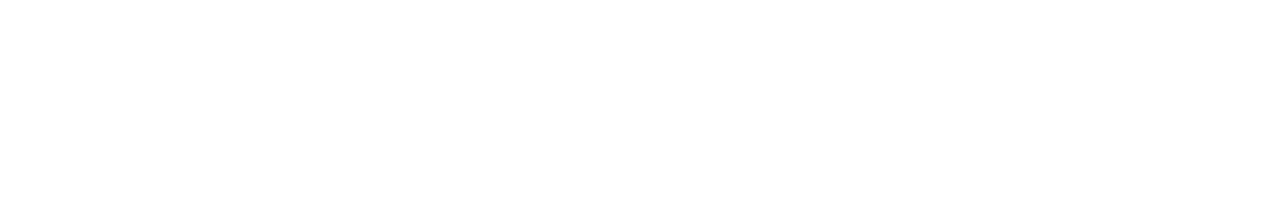
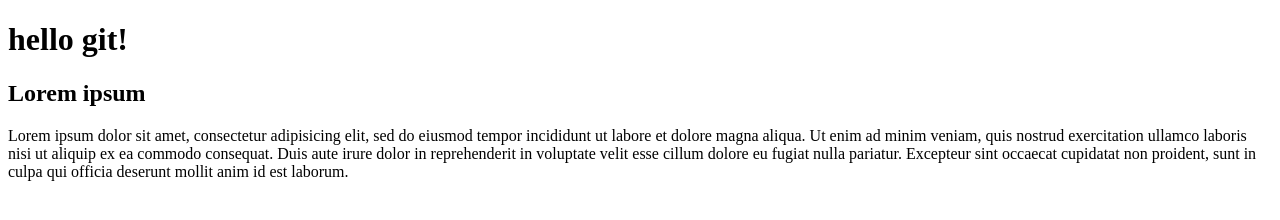
Before and after one commit to arafferty10/hellogit, a plain HTML site: page index.html in a window 1280 px wide. Drawn offline with Linux system fonts and the light colour scheme.

Commit message:
body content

```diff
--- a/index.html
+++ b/index.html
@@ -18,6 +18,26 @@
 
 <body>
 
+	<header>
+
+		<h1>hello git!</h1>
+
+	</header>
+
+	<main>
+		<h2>Lorem ipsum</h2>
+
+		<p>
+			Lorem ipsum dolor sit amet, consectetur adipisicing elit, sed do eiusmod
+			tempor incididunt ut labore et dolore magna aliqua. Ut enim ad minim veniam,
+			quis nostrud exercitation ullamco laboris nisi ut aliquip ex ea commodo
+			consequat. Duis aute irure dolor in reprehenderit in voluptate velit esse
+			cillum dolore eu fugiat nulla pariatur. Excepteur sint occaecat cupidatat non
+			proident, sunt in culpa qui officia deserunt mollit anim id est laborum.
+		</p>
+
+	</main>
+
 </body>
 
 </html>
```
